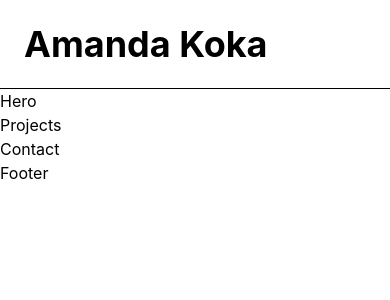
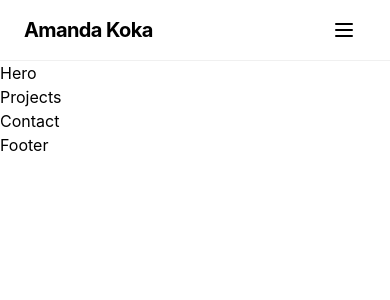
Before and after one commit to amandakoka/portfolio, a React (Vite) app: page / in a window 390 px wide. Shown: the top 300 px of the page. Built offline with nearby package versions, Linux system fonts and the light colour scheme.

Commit message:
feat: update navbar layout

```diff
--- a/src/components/Navbar.tsx
+++ b/src/components/Navbar.tsx
@@ -1,12 +1,127 @@
 function Navbar() {
   return (
-    <header className="border-b">
-      <div className="px-6 py-6">
-        <a href="#home" className="text-4xl font-bold">
-          Amanda Koka
-        </a>
+    <nav className="sticky top-0 z-100 transition-[background,border-color,backdrop-filter] duration-300 border-b bg-white/80 backdrop-blur-lg backdrop-saturate-180 border-b-black/6">
+      <div className="nav-inner">
+        <div className="flex items-center gap-2">
+          <a
+            href="#"
+            className="text-xl md:text-2xl font-bold text-text no-underline tracking-[-0.03em] cursor-pointer inline-flex items-center min-h-11 -my-2"
+          >
+            Amanda Koka
+          </a>
+        </div>
+
+        <div className="flex items-center gap-2">
+          <div className="hidden md:flex gap-1">
+            <a
+              href="#work"
+              className="cursor-pointer rounded-lg px-3 py-2 text-base font-medium transition-colors hover:bg-gray-100"
+            >
+              About
+            </a>
+
+            <a
+              href="#about"
+              className="cursor-pointer rounded-lg px-3 py-2 text-base font-medium transition-colors hover:bg-gray-100"
+            >
+              Projects
+            </a>
+
+            <a
+              href="#contact"
+              className="cursor-pointer rounded-lg px-3 py-2 text-base font-medium transition-colors hover:bg-gray-100"
+            >
+              Contact
+            </a>
+          </div>
+
+          <a
+            href="/"
+            download=""
+            className="hidden h-9 items-center gap-1.5 rounded-lg border border-gray-200 bg-white px-4 text-base font-semibold shadow-sm transition hover:shadow-md md:inline-flex"
+          >
+            <svg
+              xmlns="http://www.w3.org/2000/svg"
+              width="15"
+              height="15"
+              viewBox="0 0 24 24"
+              fill="none"
+              stroke="currentColor"
+              strokeWidth="2.2"
+              strokeLinecap="round"
+              strokeLinejoin="round"
+              className="lucide lucide-download"
+              aria-hidden="true"
+            >
+              <path d="M12 15V3"></path>
+              <path d="M21 15v4a2 2 0 0 1-2 2H5a2 2 0 0 1-2-2v-4"></path>
+              <path d="m7 10 5 5 5-5"></path>
+            </svg>
+            Download CV
+          </a>
+
+          <button
+            className="flex md:hidden items-center justify-center bg-transparent border-none cursor-pointer p-2 min-w-11 min-h-11 rounded-lg"
+            aria-label="Open menu"
+            aria-expanded="false"
+            aria-controls="nav-menu"
+          >
+            <div className="">
+              <svg
+                fill="none"
+                height="24"
+                stroke="currentColor"
+                strokeLinecap="round"
+                strokeLinejoin="round"
+                strokeWidth="2"
+                viewBox="0 0 24 24"
+                width="24"
+                xmlns="http://www.w3.org/2000/svg"
+              >
+                <line
+                  x1="4"
+                  x2="20"
+                  y1="6"
+                  y2="6"
+                  opacity="1"
+                  style={{
+                    transform: "none",
+                    transformOrigin: "50% 50%",
+                    transformBox: "fill-box",
+                  }}
+                ></line>
+
+                <line
+                  x1="4"
+                  x2="20"
+                  y1="12"
+                  y2="12"
+                  opacity="1"
+                  style={{
+                    transform: "none",
+                    transformOrigin: "50% 50%",
+                    transformBox: "fill-box",
+                  }}
+                ></line>
+
+                <line
+                  x1="4"
+                  x2="20"
+                  y1="18"
+                  y2="18"
+                  opacity="1"
+                  style={{
+                    transform: "none",
+                    transformOrigin: "50% 50%",
+                    transformBox: "fill-box",
+                  }}
+                ></line>
+              </svg>
+            </div>
+          </button>
+        </div>
       </div>
-    </header>
+    </nav>
   );
 }
 
--- a/src/index.css
+++ b/src/index.css
@@ -1 +1,11 @@
 @import "tailwindcss";
+
+.nav-inner {
+    justify-content: space-between;
+    align-items: center;
+    max-width: 1024px;
+    height: 60px;
+    margin: 0 auto;
+    padding: 0 24px;
+    display: flex;
+}
```
